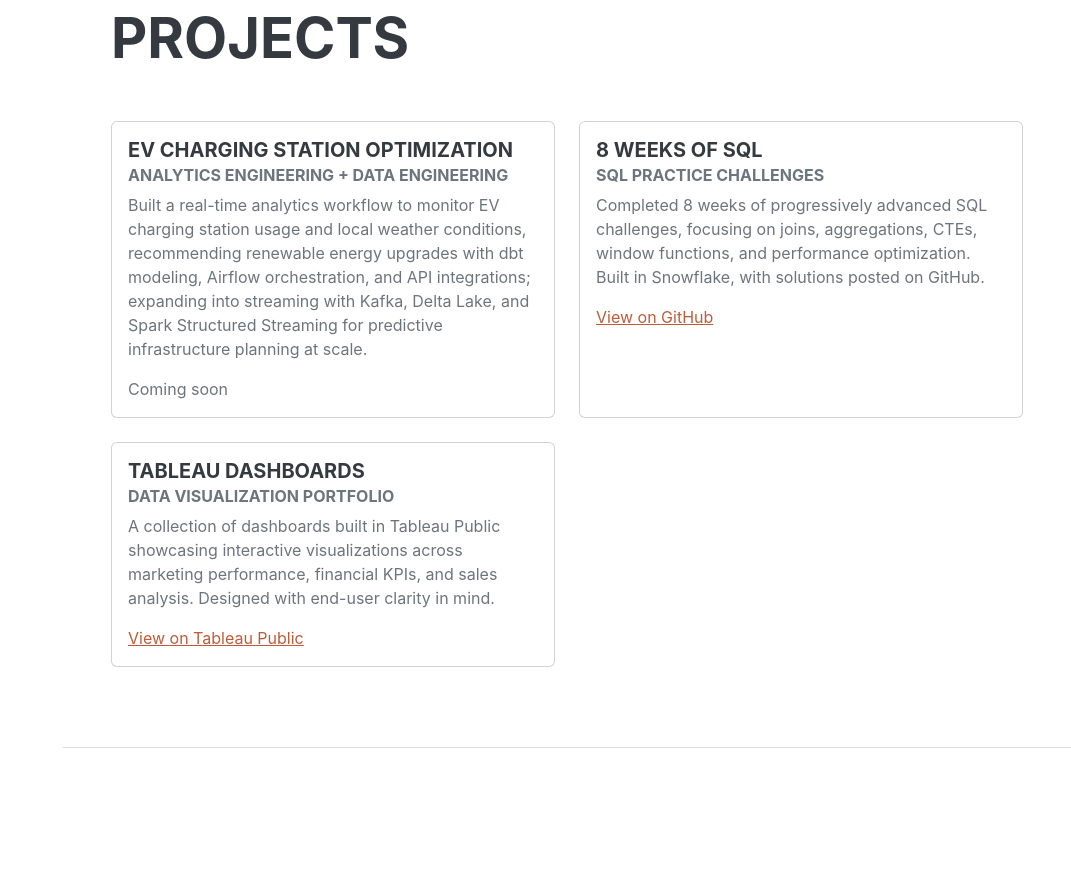
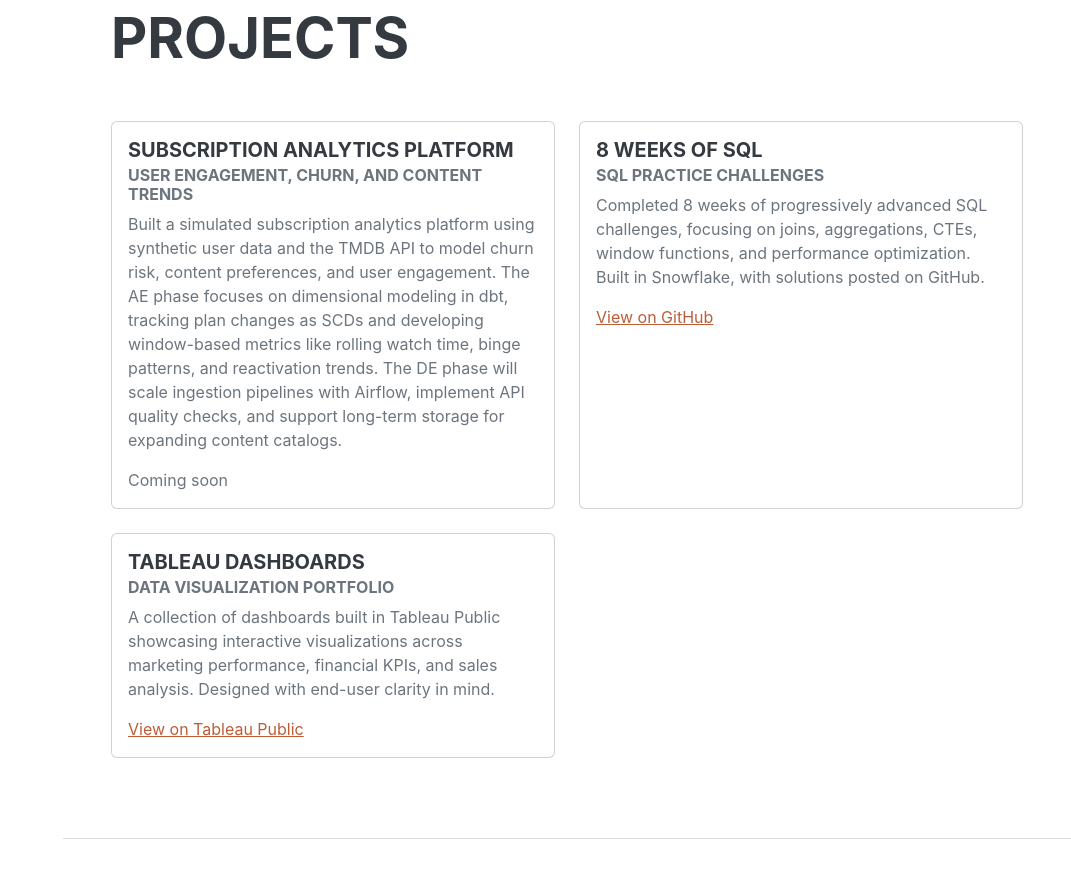
Before and after one commit to AlexPerrine/alexperrine.github.io, a plain HTML site: page index.html in a window 1280 px wide. Shown: the part 2600-3478 px from the top of the page, without its empty margins (209-1280 px from the left). Drawn offline with nearby package versions, Linux system fonts and the light colour scheme; a web font is replaced by a local one.

Commit message:
changed AE project

```diff
--- a/index.html
+++ b/index.html
@@ -146,10 +146,10 @@
                     <div class="col">
                       <div class="card h-100">
                         <div class="card-body">
-                          <h5 class="card-title">EV Charging Station Optimization</h5>
-                          <h6 class="card-subtitle mb-2 text-muted">Analytics Engineering + Data Engineering</h6>
+                          <h5 class="card-title">Subscription Analytics Platform</h5>
+                          <h6 class="card-subtitle mb-2 text-muted">User Engagement, Churn, and Content Trends</h6>
                           <p class="card-text">
-                            Built a real-time analytics workflow to monitor EV charging station usage and local weather conditions, recommending renewable energy upgrades with dbt modeling, Airflow orchestration, and API integrations; expanding into streaming with Kafka, Delta Lake, and Spark Structured Streaming for predictive infrastructure planning at scale.
+                            Built a simulated subscription analytics platform using synthetic user data and the TMDB API to model churn risk, content preferences, and user engagement. The AE phase focuses on dimensional modeling in dbt, tracking plan changes as SCDs and developing window-based metrics like rolling watch time, binge patterns, and reactivation trends. The DE phase will scale ingestion pipelines with Airflow, implement API quality checks, and support long-term storage for expanding content catalogs.
                           </p>
                           <span class="text-muted">Coming soon</span>
                         </div>
```
